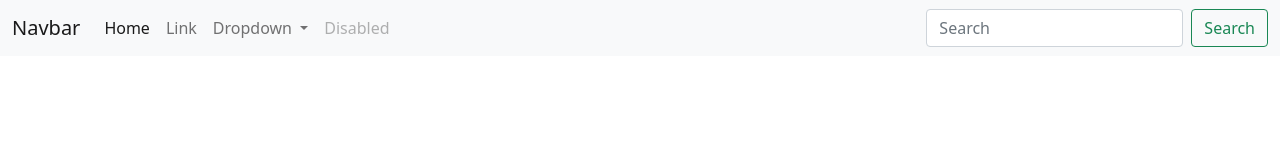
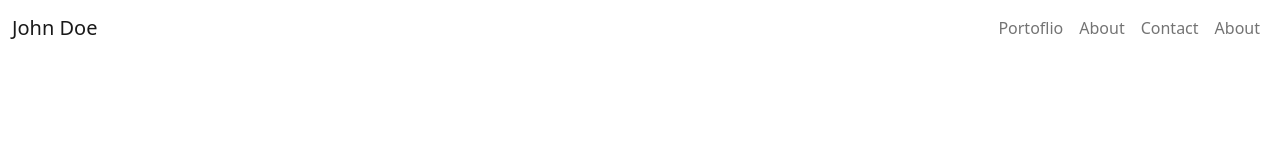
Before and after one commit to fasaldana/portfolio-prototype, a plain HTML site: page index.html in a window 1280 px wide. Drawn offline with nearby package versions, Linux system fonts and the light colour scheme.

```diff
--- a/index.html
+++ b/index.html
@@ -7,52 +7,22 @@
     <meta name="viewport" content="width=device-width, initial-scale=1.0">
     <link href="https://cdn.jsdelivr.net/npm/bootstrap@5.1.3/dist/css/bootstrap.min.css" rel="stylesheet"
         integrity="sha384-1BmE4kWBq78iYhFldvKuhfTAU6auU8tT94WrHftjDbrCEXSU1oBoqyl2QvZ6jIW3" crossorigin="anonymous">
-    <title>Document</title>
+    <title>Portfolio</title>
     <script src="https://cdn.jsdelivr.net/npm/bootstrap@5.0.2/dist/js/bootstrap.bundle.min.js"
         integrity="sha384-MrcW6ZMFYlzcLA8Nl+NtUVF0sA7MsXsP1UyJoMp4YLEuNSfAP+JcXn/tWtIaxVXM"
         crossorigin="anonymous"></script>
 </head>
 
 <body>
-    <nav class="navbar navbar-expand-lg navbar-light bg-light">
+    <nav class="navbar navbar-expand-lg navbar-light">
         <div class="container-fluid">
-            <a class="navbar-brand" href="#">Navbar</a>
-            <button class="navbar-toggler" type="button" data-bs-toggle="collapse"
-                data-bs-target="#navbarSupportedContent" aria-controls="navbarSupportedContent" aria-expanded="false"
-                aria-label="Toggle navigation">
-                <span class="navbar-toggler-icon"></span>
-            </button>
-            <div class="collapse navbar-collapse" id="navbarSupportedContent">
-                <ul class="navbar-nav me-auto mb-2 mb-lg-0">
-                    <li class="nav-item">
-                        <a class="nav-link active" aria-current="page" href="#">Home</a>
-                    </li>
-                    <li class="nav-item">
-                        <a class="nav-link" href="#">Link</a>
-                    </li>
-                    <li class="nav-item dropdown">
-                        <a class="nav-link dropdown-toggle" href="#" id="navbarDropdown" role="button"
-                            data-bs-toggle="dropdown" aria-expanded="false">
-                            Dropdown
-                        </a>
-                        <ul class="dropdown-menu" aria-labelledby="navbarDropdown">
-                            <li><a class="dropdown-item" href="#">Action</a></li>
-                            <li><a class="dropdown-item" href="#">Another action</a></li>
-                            <li>
-                                <hr class="dropdown-divider">
-                            </li>
-                            <li><a class="dropdown-item" href="#">Something else here</a></li>
-                        </ul>
-                    </li>
-                    <li class="nav-item">
-                        <a class="nav-link disabled" href="#" tabindex="-1" aria-disabled="true">Disabled</a>
-                    </li>
-                </ul>
-                <form class="d-flex">
-                    <input class="form-control me-2" type="search" placeholder="Search" aria-label="Search">
-                    <button class="btn btn-outline-success" type="submit">Search</button>
-                </form>
-            </div>
+            <a class="navbar-brand" href="#">John Doe</a>
+            <ul class="navbar-nav " >
+                <li class="nav-item"> <a class="nav-link" href="#">Portoflio</a></li>
+                <li class="nav-item"> <a class="nav-link" href="#">About</a></li>
+                <li class="nav-item"> <a class="nav-link" href="#">Contact</a></li>
+                <li class="nav-item"> <a class="nav-link" href="#">About</a></li>
+            </ul>
         </div>
     </nav>
 </body>
```
Also changed, not shown: images/icons/humberg.svg (added), 3 other files.
